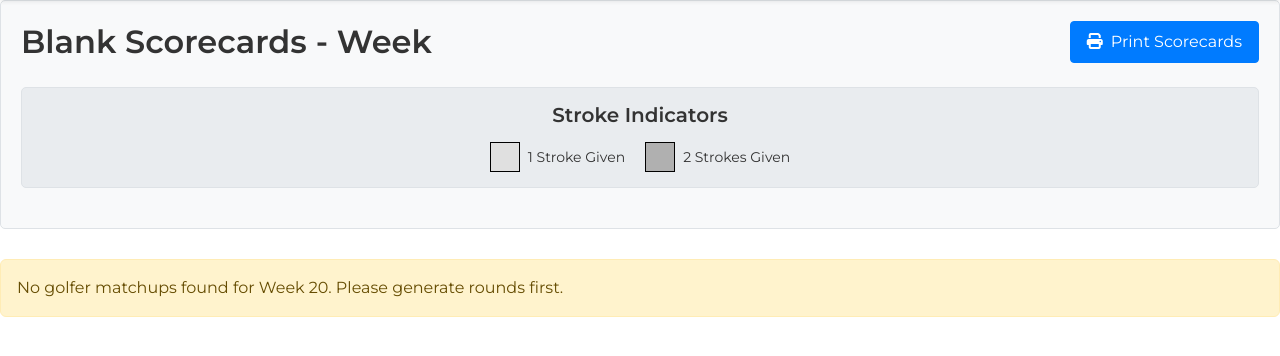
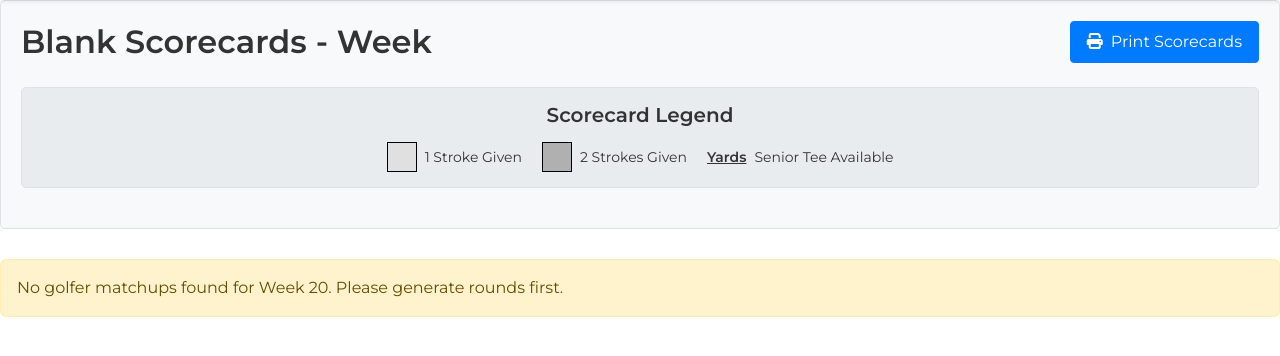
Before and after one commit to pmojo375/pyChatterboxgolf2, a Django app: page /blank_scorecards/ in a window 1280 px wide. Shown: the part 56-412 px from the top of the page. Run offline with Django 4.2, Linux system fonts and the light colour scheme; data comes from the database, SQL or seed files in the repository; parts of the project's set-up code (start-up, migrations or seed data) failed here and were passed over; some libraries are stand-ins or nearby versions.

Commit message:
Added support for senior tee holes in scorecards by defining senior tee holes in views and updating the template to visually indicate these holes. Enhanced print styles for senior tee indicators and updated scorecard legend to clarify senior tee availability.

```diff
--- a/cbg/main/templates/blank_scorecards.html
+++ b/cbg/main/templates/blank_scorecards.html
@@ -202,6 +202,16 @@
         color-adjust: exact;
     }
 
+    /* Ensure senior tee indicators print */
+    .scorecard .senior-tee {
+        text-decoration: underline !important;
+        font-weight: bold !important;
+        -webkit-print-color-adjust: exact;
+        color-adjust: exact;
+    }
+
+
+
     /* Show card header info in print */
     .card-header-info {
         display: block !important;
@@ -285,6 +295,12 @@
     background-color: #b0b0b0;
 }
 
+/* Senior tee hole indicator */
+.senior-tee {
+    text-decoration: underline;
+    font-weight: bold;
+}
+
 /* Mobile responsive styles for legend */
 @media (max-width: 768px) {
     .stroke-legend {
@@ -346,7 +362,7 @@
     </div>
 
     <div class="stroke-legend">
-        <h5>Stroke Indicators</h5>
+        <h5>Scorecard Legend</h5>
         <div class="legend-container">
             <div class="legend-item">
                 <span class="legend-box stroke-1"></span>
@@ -355,6 +371,10 @@
             <div class="legend-item">
                 <span class="legend-box stroke-2"></span>
                 <span>2 Strokes Given</span>
+            </div>
+            <div class="legend-item">
+                <span style="text-decoration: underline; font-weight: bold;">Yards</span>
+                <span style="margin-left: 8px;">Senior Tee Available</span>
             </div>
         </div>
     </div>
@@ -371,6 +391,9 @@
       <div class="card-header-info">
         <div class="stroke-info">
           <strong>Stroke Indicators:</strong> Light gray = 1 stroke given, Darker gray = 2 strokes given
+        </div>
+        <div class="stroke-info">
+          <strong>Senior Tee Holes:</strong> Yards with underline indicate holes where seniors can play up
         </div>
         <div class="website-reminder">
           Visit the website for live stats, standings, schedules, and subs: <strong>www.chatterboxgolf.com</strong>
@@ -401,7 +424,6 @@
         <tr class="scores">
           <td class="descriptor">
             {{ card.team1_golferA.golfer.name }}
-            {% if card.team1_golferA.is_sub %}<span class="sub-info">(Sub for {{ card.team1_golferA.sub_for }})</span>{% endif %}
           </td>
           <td class="hcp">{{ card.team1_golferA.hcp|floatformat:0 }}</td>
           {% for score in card.team1_golferA.scores %}
@@ -431,7 +453,6 @@
         <tr class="scores">
           <td class="descriptor">
             {{ card.team2_golferA.golfer.name }}
-            {% if card.team2_golferA.is_sub %}<span class="sub-info">(Sub for {{ card.team2_golferA.sub_for }})</span>{% endif %}
           </td>
           <td class="hcp">{{ card.team2_golferA.hcp|floatformat:0 }}</td>
           {% for score in card.team2_golferA.scores %}
@@ -476,7 +497,11 @@
         <tr class="data">
           <td class="hole-data left-align" colspan="2">YARDS</td>
           {% for hole in holes %}
-          <td class="hole-data center-align">{{ hole.yards }}</td>
+            {% if hole.number in senior_tee_holes %}
+              <td class="hole-data center-align senior-tee">{{ hole.yards }}</td>
+            {% else %}
+              <td class="hole-data center-align">{{ hole.yards }}</td>
+            {% endif %}
           {% endfor %}
           <td class="hole-data center-align">{{ total }}</td>
           <td class="score" style="background-color:#4a4a4a; color:white;"></td>
@@ -492,7 +517,6 @@
         <tr class="scores">
           <td class="descriptor">
             {{ card.team1_golferB.golfer.name }}
-            {% if card.team1_golferB.is_sub %}<span class="sub-info">(Sub for {{ card.team1_golferB.sub_for }})</span>{% endif %}
           </td>
           <td class="hcp">{{ card.team1_golferB.hcp|floatformat:0 }}</td>
           {% for score in card.team1_golferB.scores %}
@@ -522,7 +546,6 @@
         <tr class="scores">
           <td class="descriptor">
             {{ card.team2_golferB.golfer.name }}
-            {% if card.team2_golferB.is_sub %}<span class="sub-info">(Sub for {{ card.team2_golferB.sub_for }})</span>{% endif %}
           </td>
           <td class="hcp">{{ card.team2_golferB.hcp|floatformat:0 }}</td>
           {% for score in card.team2_golferB.scores %}
--- a/cbg/main/views.py
+++ b/cbg/main/views.py
@@ -2685,6 +2685,9 @@ def blank_scorecards(request):
         if card['team1_golferA'] or card['team1_golferB'] or card['team2_golferA'] or card['team2_golferB']:
             cards.append(card)
 
+    # Define senior tee holes (holes where seniors can play up)
+    senior_tee_holes = {1, 2, 4, 6, 9, 10, 12, 14, 17}
+
     return render(request, 'blank_scorecards.html', {
         "week_number": week.number,
         "holes": holes,
@@ -2693,6 +2696,7 @@ def blank_scorecards(request):
         "total": total_yards,
         "week": week,
         "hole_pars": [hole.par for hole in holes],
+        "senior_tee_holes": senior_tee_holes,
     })
 
 def _build_blank_golfer_data(golfer_matchup, holes, week):
```
